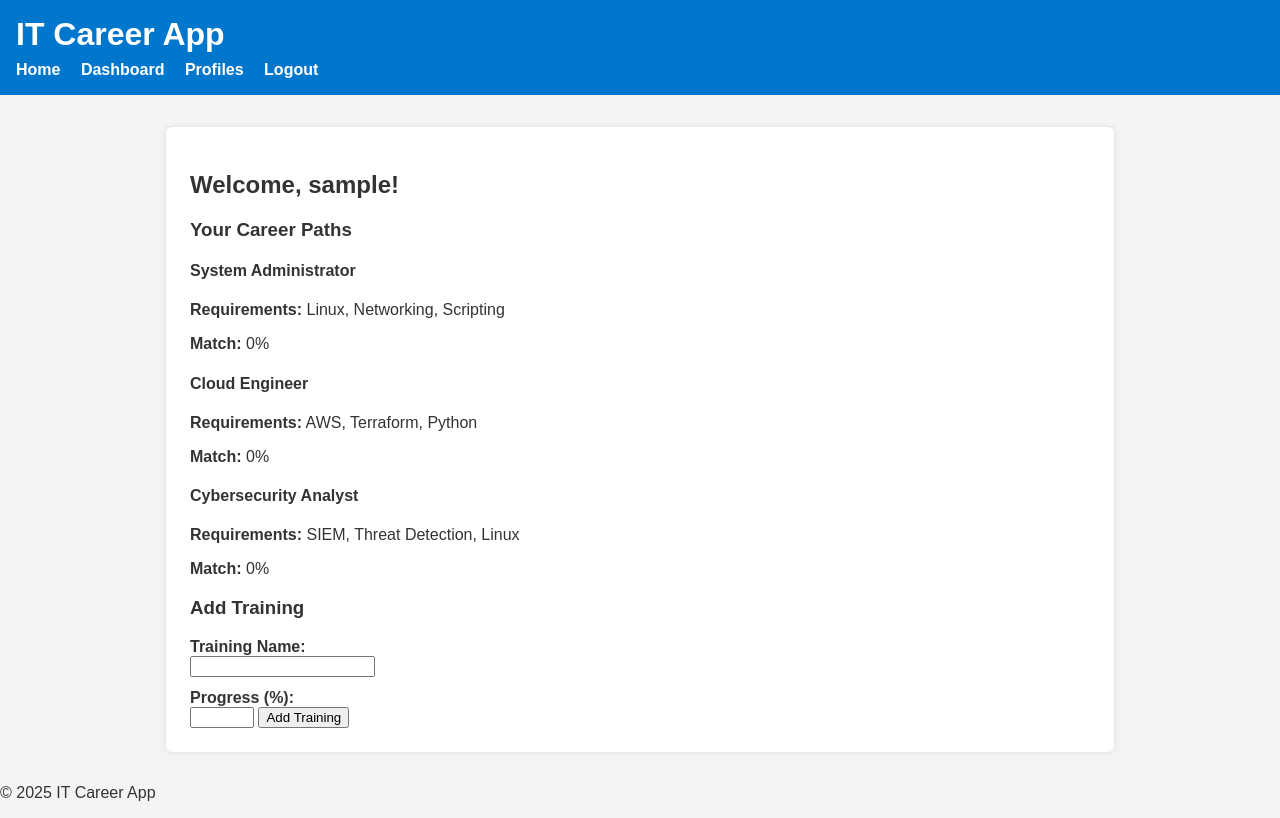
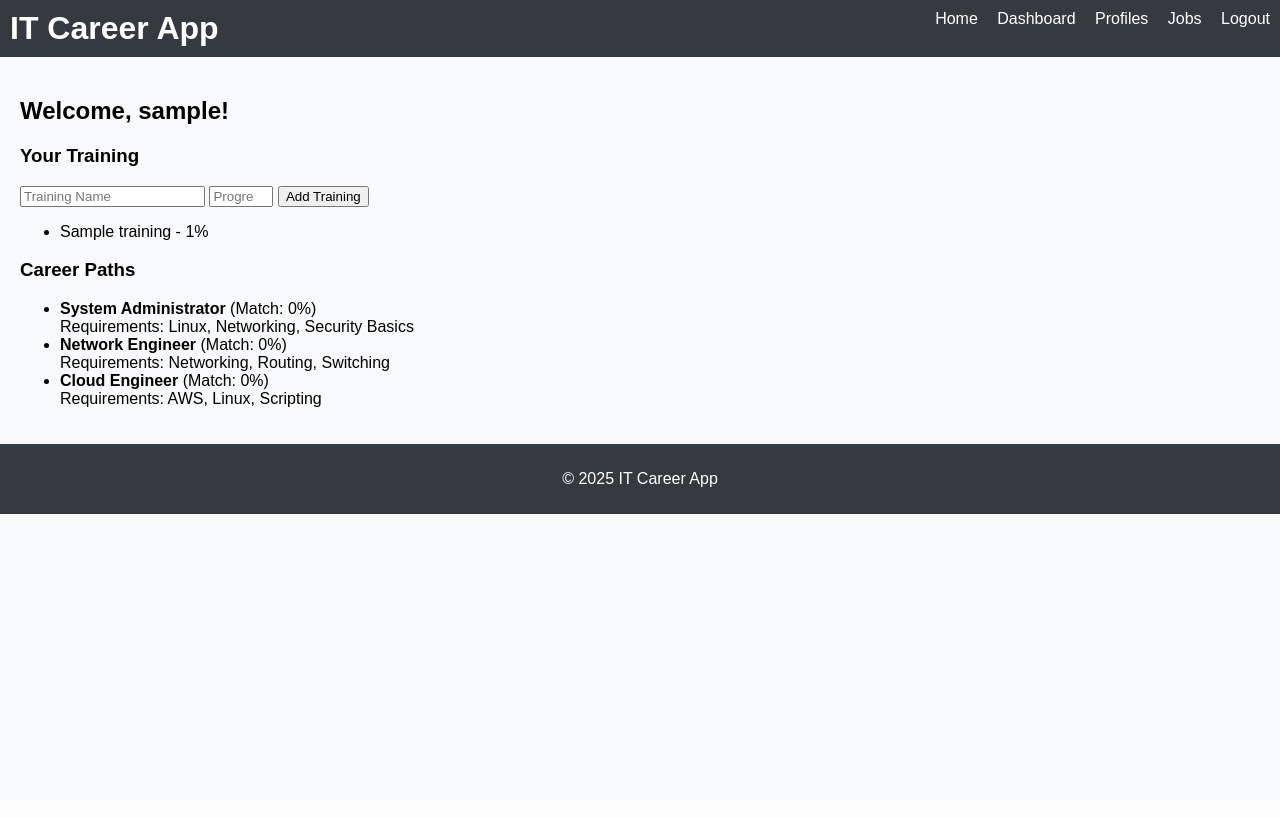
Before and after one commit to Suge-bear/it-career-network, a Flask app: page /home in a window 1280 px wide. After the commit the page ends 514 px from the top, so only its background shows below. Run offline with Flask 3, Linux system fonts and the light colour scheme; a user stored in the database is signed in; tables that the repository leaves empty hold one stand-in row (values such as "Sample post").

Commit message:
8.13.2025

```diff
--- a/app.py
+++ b/app.py
@@ -3,10 +3,8 @@ import json
 from flask import Flask, render_template, request, redirect, url_for, session, flash
 from werkzeug.utils import secure_filename
 from werkzeug.security import generate_password_hash, check_password_hash
-
 from sqlalchemy import create_engine
 from sqlalchemy.orm import sessionmaker
-
 from models import Base, User, Training, CareerPath
 
 # --------------------
@@ -19,7 +17,7 @@ UPLOAD_FOLDER = os.path.join(APP_DIR, "uploads")
 os.makedirs(UPLOAD_FOLDER, exist_ok=True)
 
 app = Flask(__name__)
-app.secret_key = os.environ.get("SECRET_KEY", "dev-secret")  # override in prod
+app.secret_key = os.environ.get("SECRET_KEY", "dev-secret")
 app.config["UPLOAD_FOLDER"] = UPLOAD_FOLDER
 app.config["MAX_CONTENT_LENGTH"] = 5 * 1024 * 1024  # 5MB uploads
 
@@ -38,7 +36,7 @@ if not db.query(CareerPath).first():
             entries = json.load(f)
         for e in entries:
             if not db.query(CareerPath).filter_by(id=e["id"]).first():
-                db.add(CareerPath(id=e["id"], title=e["title"], requirements=e.get("requirements","")))
+                db.add(CareerPath(id=e["id"], title=e["title"], requirements=e.get("requirements", "")))
         db.commit()
         print("Seeded career paths.")
     except Exception as exc:
@@ -53,11 +51,6 @@ def current_user():
     return None
 
 def calc_match_percent(user, career_requirements):
-    """
-    career_requirements: comma-separated string
-    We consider a requirement 'met' if user has training with that exact name and progress >= 70.
-    (You can tune matching logic later — fuzzy matching, synonyms, etc.)
-    """
     if not career_requirements:
         return 0
     reqs = [r.strip() for r in career_requirements.split(",") if r.strip()]
@@ -66,7 +59,6 @@ def calc_match_percent(user, career_requirements):
     user_training = {t.name: t.progress for t in user.training} if user else {}
     met = 0
     for r in reqs:
-        # exact match first; fallback: case-insensitive
         prog = user_training.get(r, user_training.get(r.lower(), 0))
         if prog >= 70:
             met += 1
@@ -101,11 +93,6 @@ def register():
         flash("Account created. Welcome!")
         return redirect(url_for("home"))
     return render_template("register.html")
-
-@app.route("/signup", methods=["GET", "POST"])
-def signup():
-    return register()
-
 
 @app.route("/login", methods=["GET", "POST"])
 def login():
@@ -174,12 +161,14 @@ def profile_detail(username):
     if not u:
         flash("User not found.")
         return redirect(url_for("profiles"))
-    # compute match for each path
     paths = db.query(CareerPath).all()
-    path_matches = [{ "title": p.title, "match": calc_match_percent(u, p.requirements), "requirements": p.requirements } for p in paths]
+    path_matches = [{
+        "title": p.title,
+        "match": calc_match_percent(u, p.requirements),
+        "requirements": p.requirements
+    } for p in paths]
     return render_template("profile_detail.html", user=u, path_matches=path_matches)
 
-# Simple file upload (resumes/certs)
 @app.route("/upload", methods=["GET", "POST"])
 def upload():
     user = current_user()
@@ -200,7 +189,6 @@ def upload():
         return redirect(url_for("home"))
     return render_template("uploads.html")
 
-# Simple example job feed
 @app.route("/jobs")
 def jobs():
     jobs_list = []
--- a/career_paths.json
+++ b/career_paths.json
@@ -1,17 +1,17 @@
 [
     {
-    "id": "sysadmin",
+        "id": 1,
         "title": "System Administrator",
-    "requirements": "Linux, Networking, Scripting"
+        "requirements": "Linux, Networking, Security Basics"
     },
     {
-    "id": "cloud",
-    "title": "Cloud Engineer",
-    "requirements": "AWS, Terraform, Python"
+        "id": 2,
+        "title": "Network Engineer",
+        "requirements": "Networking, Routing, Switching"
     },
     {
-    "id": "security",
-    "title": "Cybersecurity Analyst",
-    "requirements": "SIEM, Threat Detection, Linux"
+        "id": 3,
+        "title": "Cloud Engineer",
+        "requirements": "AWS, Linux, Scripting"
     }
 ]
--- a/db_setup.py
+++ b/db_setup.py
@@ -1,5 +1,8 @@
 from sqlalchemy import create_engine
 from models import Base
 
+# Create the SQLite database
 engine = create_engine("sqlite:///career.db")
 Base.metadata.create_all(engine)
+
+print("Database created successfully!")
--- a/requirements.txt
+++ b/requirements.txt
@@ -1,3 +1,6 @@
 flask
+sqlalchemy
 werkzeug
-sqlalchemy
+gunicorn
+email_validator
+flask-wtf
--- a/static/style.css
+++ b/static/style.css
@@ -1,68 +1,49 @@
-/* Global reset & typography */
 body {
-    font-family: Arial, Helvetica, sans-serif;
-    background-color: #f4f4f4;
-    color: #333;
+    font-family: Arial, sans-serif;
+    background-color: #f8f9fa;
     margin: 0;
     padding: 0;
 }
 
-/* Header */
 header {
-    background-color: #0077cc;
-    color: #fff;
-    padding: 1rem;
+    background: #343a40;
+    color: white;
+    padding: 10px;
 }
 
 header h1 {
     margin: 0;
+    display: inline-block;
 }
 
 nav {
-    margin-top: 0.5rem;
+    float: right;
 }
 
 nav a {
-    color: #fff;
+    color: white;
+    margin-left: 15px;
     text-decoration: none;
-    margin-right: 1rem;
-    font-weight: bold;
 }
 
 nav a:hover {
     text-decoration: underline;
 }
 
-/* Main content area */
 main {
-    max-width: 900px;
-    margin: 2rem auto;
-    padding: 1.5rem;
-    background-color: #fff;
-    border-radius: 6px;
-    box-shadow: 0 0 6px rgba(0,0,0,0.1);
+    padding: 20px;
 }
 
-/* Flash messages */
-.flashes {
-    list-style-type: none;
-    padding: 0;
-    margin-bottom: 1rem;
+footer {
+    background: #343a40;
+    color: white;
+    text-align: center;
+    padding: 10px;
 }
 
-.flashes li {
-    background-color: #ffefc4;
-    padding: 0.5rem;
-    border: 1px solid #f2d16b;
-    border-radius: 4px;
-    margin-bottom: 0.5rem;
+.flashes {
+    background: #ffeeba;
+    border: 1px solid #f0ad4e;
+    padding: 10px;
+    list-style: none;
 }
-
-/* Forms */
-form label {
-    display: block;
-    margin-top: 0.75rem;
-    font-weight: bold;
-}
-
-for
--- a/templates/base.html
+++ b/templates/base.html
@@ -2,7 +2,7 @@
 <html lang="en">
 <head>
     <meta charset="UTF-8">
-    <title>{% block title %}IT Career App{% endblock %}</title>
+    <title>{{ title if title else "IT Career App" }}</title>
     <link rel="stylesheet" href="{{ url_for('static', filename='style.css') }}">
 </head>
 <body>
@@ -13,6 +13,7 @@
             {% if 'username' in session %}
                 <a href="{{ url_for('home') }}">Dashboard</a>
                 <a href="{{ url_for('profiles') }}">Profiles</a>
+                <a href="{{ url_for('jobs') }}">Jobs</a>
                 <a href="{{ url_for('logout') }}">Logout</a>
             {% else %}
                 <a href="{{ url_for('login') }}">Login</a>
@@ -31,6 +32,7 @@
                 </ul>
             {% endif %}
         {% endwith %}
+
         {% block content %}{% endblock %}
     </main>
 
--- a/templates/home.html
+++ b/templates/home.html
@@ -1,29 +1,31 @@
 {% extends "base.html" %}
-
 {% block title %}Dashboard{% endblock %}
-
 {% block content %}
 <h2>Welcome, {{ user.username }}!</h2>
 
-<h3>Your Career Paths</h3>
-{% for path in path_data %}
-<div class="career-card">
-    <h4>{{ path.title }}</h4>
-    <p><strong>Requirements:</strong> {{ path.requirements }}</p>
-    <p><strong>Match:</strong> {{ path.match }}%</p>
-</div>
-{% else %}
-<p>No career paths found.</p>
-{% endfor %}
-
-<h3>Add Training</h3>
+<h3>Your Training</h3>
 <form method="POST" action="{{ url_for('add_training') }}">
-    <label>Training Name:</label>
-    <input type="text" name="name" required>
-
-    <label>Progress (%):</label>
-    <input type="number" name="progress" min="0" max="100" required>
-
+    <input type="text" name="name" placeholder="Training Name" required>
+    <input type="number" name="progress" placeholder="Progress %" min="0" max="100">
     <button type="submit">Add Training</button>
 </form>
+
+<ul>
+{% for t in user.training %}
+    <li>{{ t.name }} - {{ t.progress }}%</li>
+{% else %}
+    <li>No training records yet.</li>
+{% endfor %}
+</ul>
+
+<h3>Career Paths</h3>
+<ul>
+{% for p in path_data %}
+    <li>
+        <strong>{{ p.title }}</strong>
+        (Match: {{ p.match }}%)<br>
+        Requirements: {{ p.requirements }}
+    </li>
+{% endfor %}
+</ul>
 {% endblock %}
--- a/templates/jobs.html
+++ b/templates/jobs.html
@@ -1,7 +1,5 @@
 {% extends "base.html" %}
-
-{% block title %}Job Listings{% endblock %}
-
+{% block title %}Jobs{% endblock %}
 {% block content %}
 <h2>Job Listings</h2>
 <ul>
--- a/templates/profiles.html
+++ b/templates/profiles.html
@@ -1,12 +1,10 @@
 {% extends "base.html" %}
-
 {% block title %}Profiles{% endblock %}
-
 {% block content %}
-<h2>User Profiles</h2>
+<h2>All User Profiles</h2>
 <ul>
 {% for u in users %}
-    <li><a href="{{ url_for('profile_detail', username=u.username) }}">{{ u.username }}</a> - {{ u.role }}</li>
+    <li><a href="{{ url_for('profile_detail', username=u.username) }}">{{ u.username }}</a></li>
 {% else %}
     <li>No users found.</li>
 {% endfor %}
--- a/templates/register.html
+++ b/templates/register.html
@@ -1,10 +1,8 @@
 {% extends "base.html" %}
-
 {% block title %}Register{% endblock %}
-
 {% block content %}
 <h2>Create an Account</h2>
-<form method="POST" action="{{ url_for('register') }}">
+<form method="POST">
     <label for="username">Username:</label>
     <input type="text" id="username" name="username" required>
 
--- a/templates/uploads.html
+++ b/templates/uploads.html
@@ -1,9 +1,7 @@
 {% extends "base.html" %}
-
-{% block title %}Upload File{% endblock %}
-
+{% block title %}Upload{% endblock %}
 {% block content %}
-<h2>Upload Resume or Certificate</h2>
+<h2>Upload a File</h2>
 <form method="POST" enctype="multipart/form-data">
     <input type="file" name="file" required>
     <button type="submit">Upload</button>
```
Also changed, not shown: models.py (+13 -11 lines), templates/login.html (+11 -10 lines), templates/path_details.html (+7 -13 lines). Lines whose indentation alone changed are shown as unchanged.
